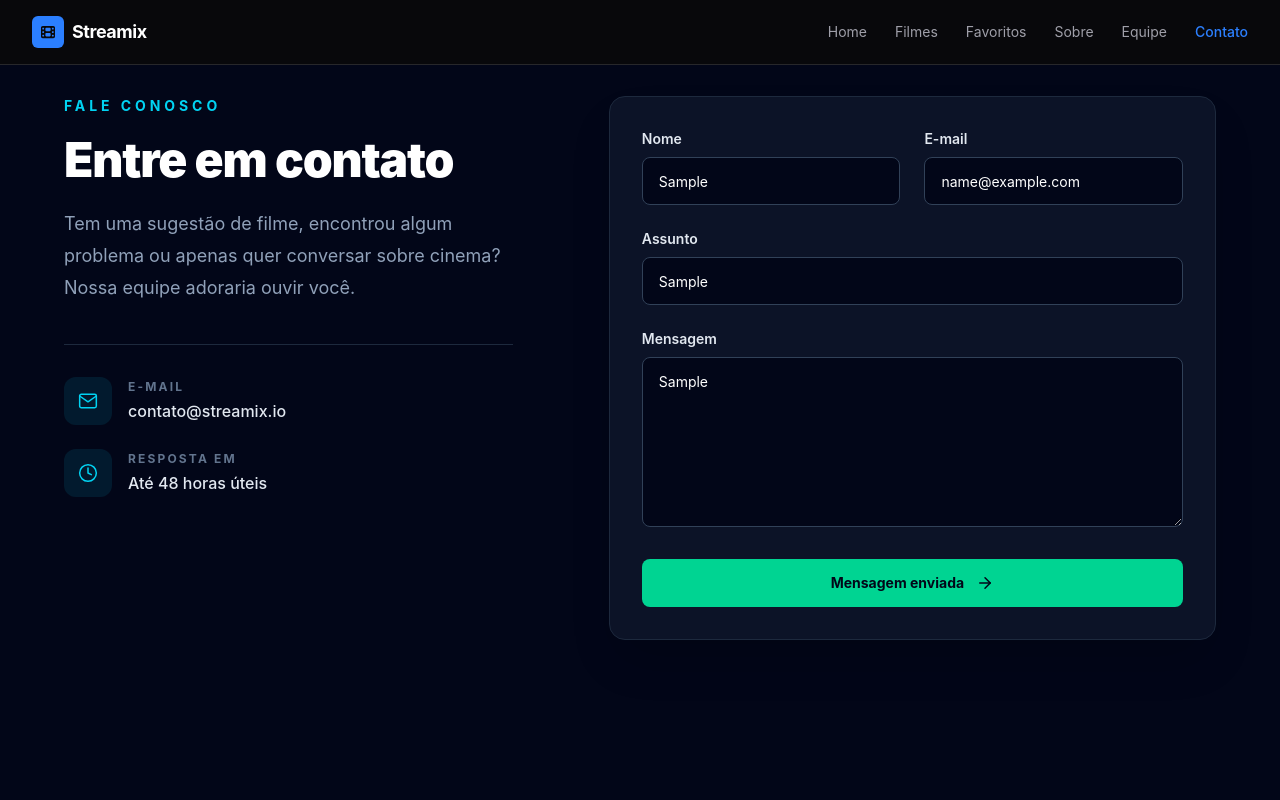
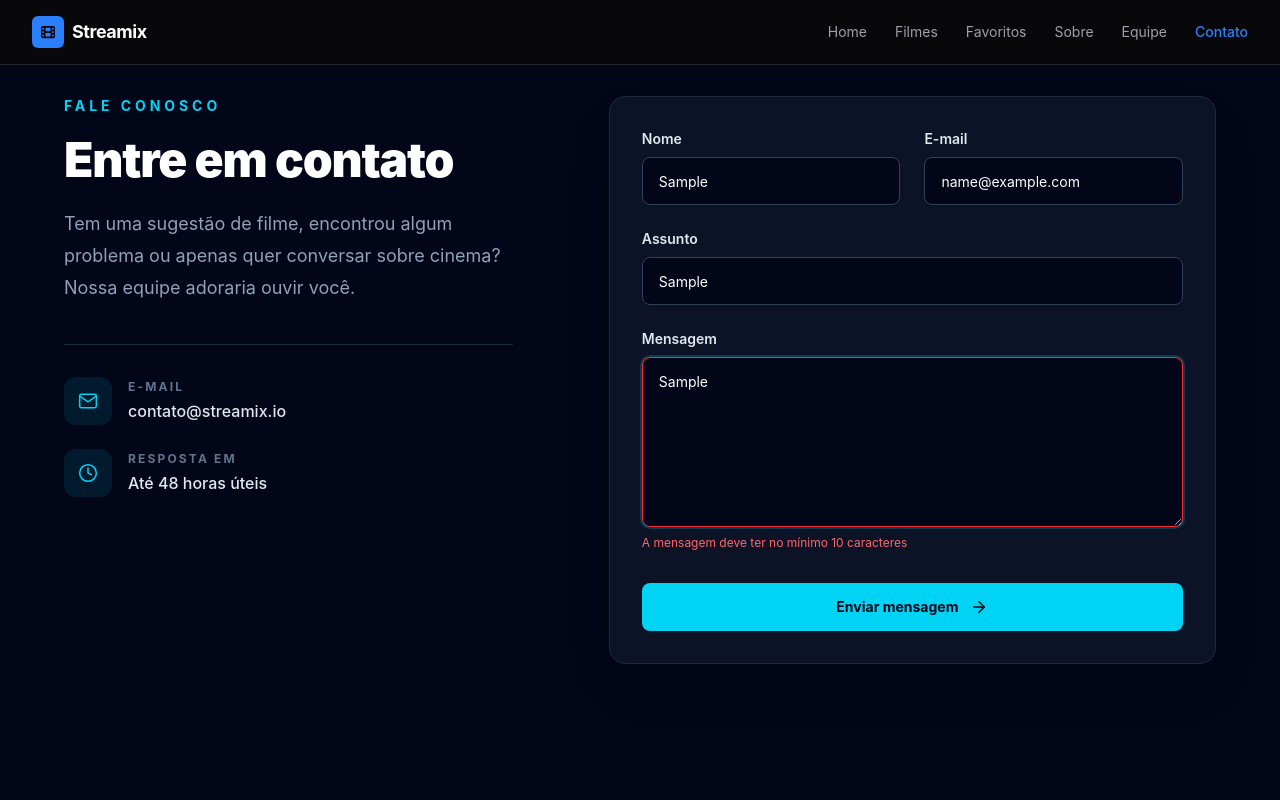
Before and after one commit to manuellapiva/streamix, a React (Vite) app: page /contato in a window 1280 px wide. Both pictures are taken after typing "Sample", "name@example.com", "Sample", "Sample" into the empty fields and a click on the button "Enviar mensagem". Shown: the top 800 px of the page. Built offline with nearby package versions, Linux system fonts and the light colour scheme.

Commit message:
Add form validation using Zod in Formulario component and update dependencies
- Implemented contactSchema for form validation
- Integrated react-hook-form with Zod resolver
- Updated package.json and package-lock.json to include new dependencies

```diff
--- a/package.json
+++ b/package.json
@@ -10,9 +10,11 @@
     "preview": "vite preview"
   },
   "dependencies": {
+    "@hookform/resolvers": "^5.9.1",
     "@tailwindcss/vite": "^4.3.3",
     "react": "^19.2.8",
     "react-dom": "^19.2.8",
+    "react-hook-form": "^7.86.0",
     "react-icons": "^5.7.0",
     "react-router": "^7.18.2",
     "react-router-dom": "^7.18.2",
--- a/src/components/Formulario.jsx
+++ b/src/components/Formulario.jsx
@@ -1,40 +1,132 @@
-import { useState } from 'react'
-import { FiArrowRight } from 'react-icons/fi'
+import { useState } from "react";
+import { useForm } from "react-hook-form";
+import { zodResolver } from "@hookform/resolvers/zod";
+import { FiArrowRight } from "react-icons/fi";
+import { contactSchema } from "../schemas/contactSchema";
 
 function Formulario() {
-  const [sent, setSent] = useState(false)
+  const [sent, setSent] = useState(false);
 
-  function handleSubmit(event) {
-    event.preventDefault()
-    setSent(true)
+  const {
+    register,
+    handleSubmit,
+    formState: { errors },
+  } = useForm({
+    resolver: zodResolver(contactSchema),
+  });
+
+  function onSubmit(data) {
+    console.log("Dados validados com sucesso:", data);
+
+    setSent(true);
   }
 
   return (
-    <form className="rounded-2xl border border-slate-800 bg-slate-900/80 p-6 shadow-2xl shadow-black/20 sm:p-8" onSubmit={handleSubmit}>
+    <form
+      className="rounded-2xl border border-slate-800 bg-slate-900/80 p-6 shadow-2xl shadow-black/20 sm:p-8"
+      onSubmit={handleSubmit(onSubmit)}
+    >
       <div className="grid gap-6 sm:grid-cols-2">
+
         <label className="grid gap-2 text-sm font-semibold text-slate-200">
           Nome
-          <input className="h-12 rounded-lg border border-slate-700 bg-slate-950 px-4 text-sm font-normal text-white outline-none transition placeholder:text-slate-600 focus:border-cyan-400 focus:ring-2 focus:ring-cyan-400/20" name="name" placeholder="Seu nome completo" required />
+
+          <input
+            {...register("name")}
+            className={`h-12 rounded-lg border bg-slate-950 px-4 text-sm font-normal text-white outline-none transition placeholder:text-slate-600 focus:ring-2 focus:ring-cyan-400/20 ${
+              errors.name
+                ? "border-red-500 focus:border-red-500"
+                : "border-slate-700 focus:border-cyan-400"
+            }`}
+            placeholder="Seu nome completo"
+          />
+
+          {errors.name && (
+            <span className="text-xs font-normal text-red-400">
+              {errors.name.message}
+            </span>
+          )}
         </label>
+
         <label className="grid gap-2 text-sm font-semibold text-slate-200">
           E-mail
-          <input className="h-12 rounded-lg border border-slate-700 bg-slate-950 px-4 text-sm font-normal text-white outline-none transition placeholder:text-slate-600 focus:border-cyan-400 focus:ring-2 focus:ring-cyan-400/20" type="email" name="email" placeholder="seu@email.com" required />
+
+          <input
+            {...register("email")}
+            type="email"
+            className={`h-12 rounded-lg border bg-slate-950 px-4 text-sm font-normal text-white outline-none transition placeholder:text-slate-600 focus:ring-2 focus:ring-cyan-400/20 ${
+              errors.email
+                ? "border-red-500 focus:border-red-500"
+                : "border-slate-700 focus:border-cyan-400"
+            }`}
+            placeholder="seu@email.com"
+          />
+
+          {errors.email && (
+            <span className="text-xs font-normal text-red-400">
+              {errors.email.message}
+            </span>
+          )}
         </label>
+
       </div>
+
       <label className="mt-6 grid gap-2 text-sm font-semibold text-slate-200">
         Assunto
-        <input className="h-12 rounded-lg border border-slate-700 bg-slate-950 px-4 text-sm font-normal text-white outline-none transition placeholder:text-slate-600 focus:border-cyan-400 focus:ring-2 focus:ring-cyan-400/20" name="subject" placeholder="Sobre o que deseja falar?" required />
+
+        <input
+          {...register("subject")}
+          className={`h-12 rounded-lg border bg-slate-950 px-4 text-sm font-normal text-white outline-none transition placeholder:text-slate-600 focus:ring-2 focus:ring-cyan-400/20 ${
+            errors.subject
+              ? "border-red-500 focus:border-red-500"
+              : "border-slate-700 focus:border-cyan-400"
+          }`}
+          placeholder="Sobre o que deseja falar?"
+        />
+
+        {errors.subject && (
+          <span className="text-xs font-normal text-red-400">
+            {errors.subject.message}
+          </span>
+        )}
       </label>
+
       <label className="mt-6 grid gap-2 text-sm font-semibold text-slate-200">
         Mensagem
-        <textarea className="resize-y rounded-lg border border-slate-700 bg-slate-950 px-4 py-3 text-sm font-normal leading-6 text-white outline-none transition placeholder:text-slate-600 focus:border-cyan-400 focus:ring-2 focus:ring-cyan-400/20" name="message" placeholder="Escreva sua mensagem..." rows="6" required />
+
+        <textarea
+          {...register("message")}
+          className={`resize-y rounded-lg border bg-slate-950 px-4 py-3 text-sm font-normal leading-6 text-white outline-none transition placeholder:text-slate-600 focus:ring-2 focus:ring-cyan-400/20 ${
+            errors.message
+              ? "border-red-500 focus:border-red-500"
+              : "border-slate-700 focus:border-cyan-400"
+          }`}
+          placeholder="Escreva sua mensagem..."
+          rows="6"
+        />
+
+        {errors.message && (
+          <span className="text-xs font-normal text-red-400">
+            {errors.message.message}
+          </span>
+        )}
       </label>
-      <button className="mt-8 inline-flex h-12 w-full items-center justify-center gap-3 rounded-lg bg-cyan-400 px-5 text-sm font-bold text-slate-950 transition hover:bg-cyan-300 focus:outline-none focus:ring-2 focus:ring-cyan-300 focus:ring-offset-2 focus:ring-offset-slate-900 active:scale-[0.99] disabled:cursor-default disabled:bg-emerald-400" type="submit" disabled={sent}>
-        {sent ? 'Mensagem enviada' : 'Enviar mensagem'}
-        <FiArrowRight className="text-lg" aria-hidden="true" />
+
+      <button
+        className="mt-8 inline-flex h-12 w-full items-center justify-center gap-3 rounded-lg bg-cyan-400 px-5 text-sm font-bold text-slate-950 transition hover:bg-cyan-300 focus:outline-none focus:ring-2 focus:ring-cyan-300 focus:ring-offset-2 focus:ring-offset-slate-900 active:scale-[0.99] disabled:cursor-default disabled:bg-emerald-400"
+        type="submit"
+        disabled={sent}
+      >
+        {sent ? "Mensagem enviada" : "Enviar mensagem"}
+
+        <FiArrowRight
+          className="text-lg"
+          aria-hidden="true"
+        />
       </button>
+
     </form>
-  )
+  );
 }
 
-export default Formulario
+export default Formulario;
--- /dev/null
+++ b/src/schemas/contactSchema.js
@@ -0,0 +1,19 @@
+import { z } from "zod";
+
+export const contactSchema = z.object({
+  name: z.string()
+    .min(3, "O nome deve ter no mínimo 3 caracteres")
+    .max(50, "O nome deve ter no máximo 50 caracteres"),
+
+  email: z.string()
+    .min(1, "O e-mail é obrigatório")
+    .email("Formato de e-mail inválido"),
+
+  subject: z.string()
+    .min(3, "O assunto deve ter no mínimo 3 caracteres")
+    .max(100, "O assunto deve ter no máximo 100 caracteres"),
+
+  message: z.string()
+    .min(10, "A mensagem deve ter no mínimo 10 caracteres")
+    .max(500, "A mensagem deve ter no máximo 500 caracteres"),
+});
```
Also changed, not shown: 1 other file (tests, documents, lock files or other folders).
